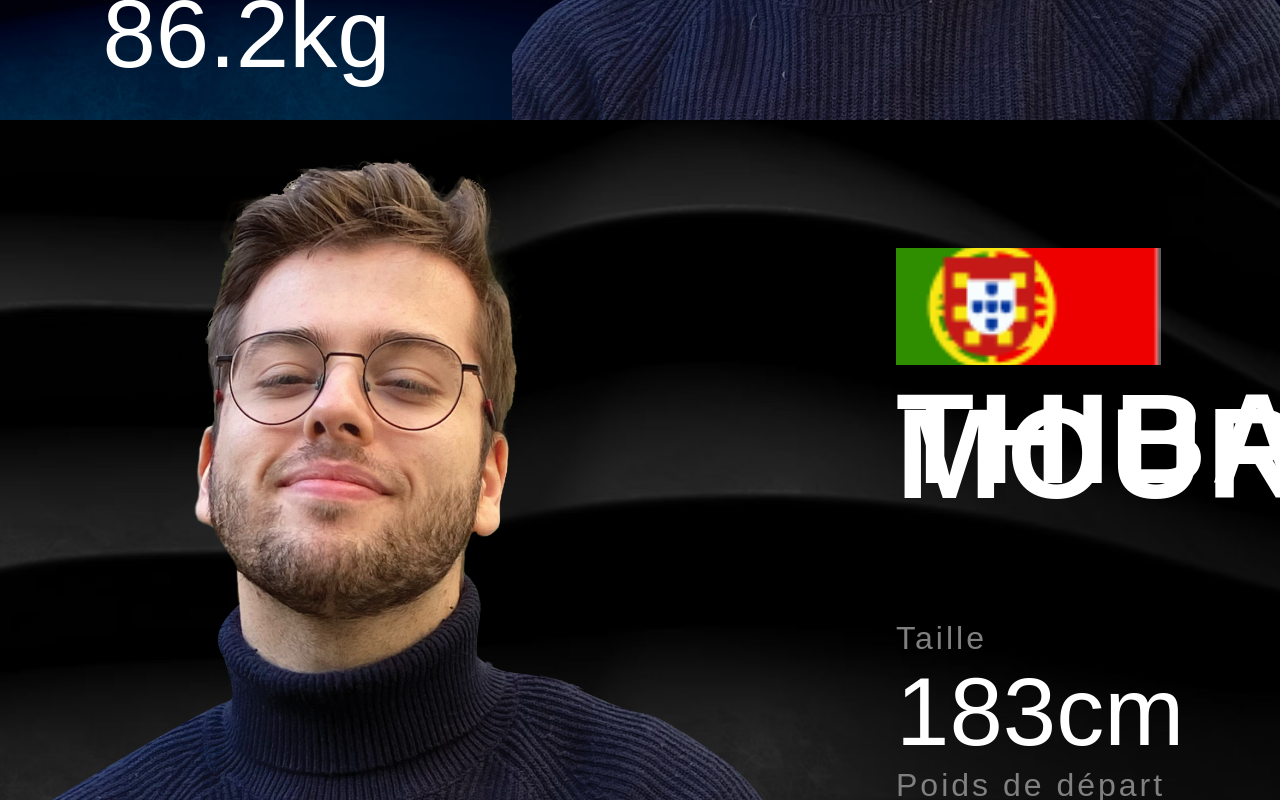
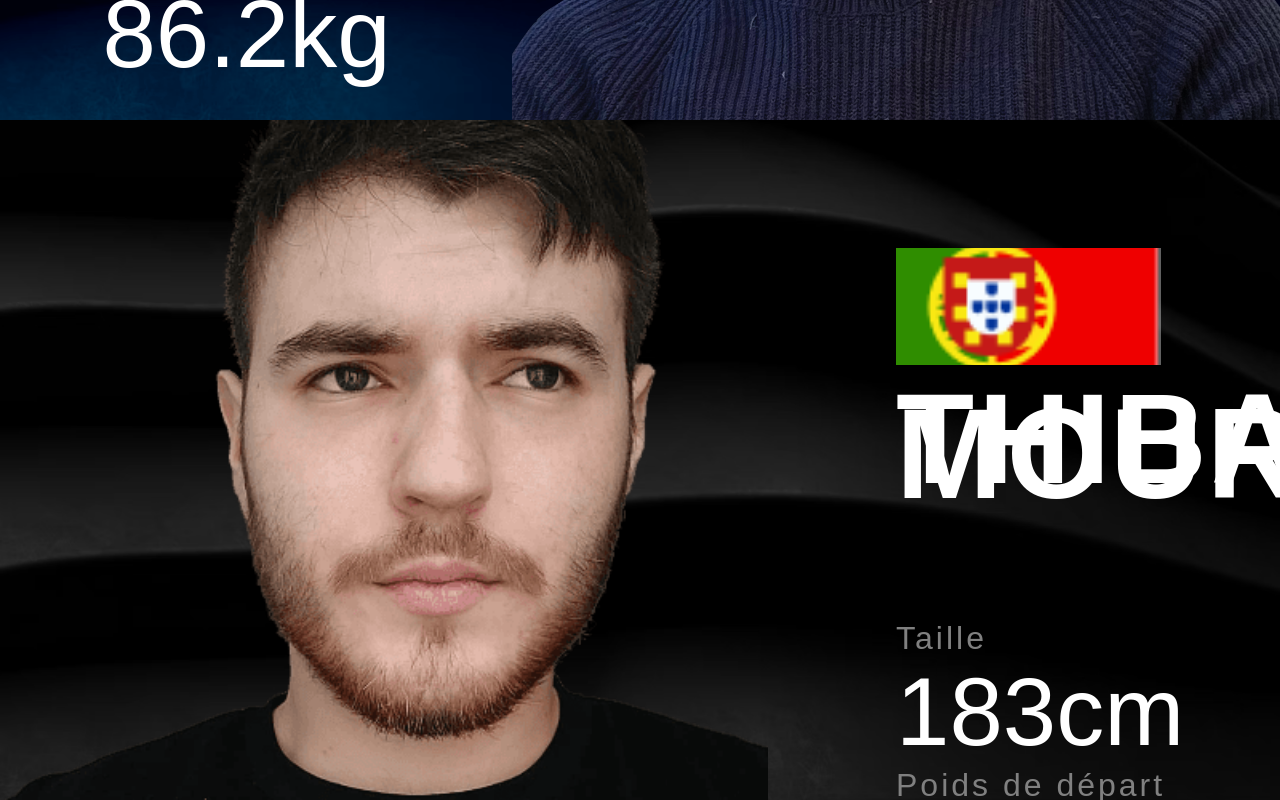
Before and after one commit to RaEace/La-Groph-cie, a React (Vite) app: page / in a window 1280 px wide. Shown: the part 2280-3080 px from the top of the page. Built offline with nearby package versions, Linux system fonts and the light colour scheme; a web font is replaced by a local one.

Commit message:
fix: attempt on deploy

```diff
--- a/src/pages/SpecThibault/SpecThibault.css
+++ b/src/pages/SpecThibault/SpecThibault.css
@@ -41,5 +41,5 @@
   width: 60%;
   background-position: center center;
   background-size: cover;
-  background-image: url(../../assets/images/Jules.png);
+  background-image: url(../../assets/images/tibo.png);
 }
```
Also changed, not shown: src/assets/images/thibault.jpg (deleted), src/assets/images/tibo.png (added).
